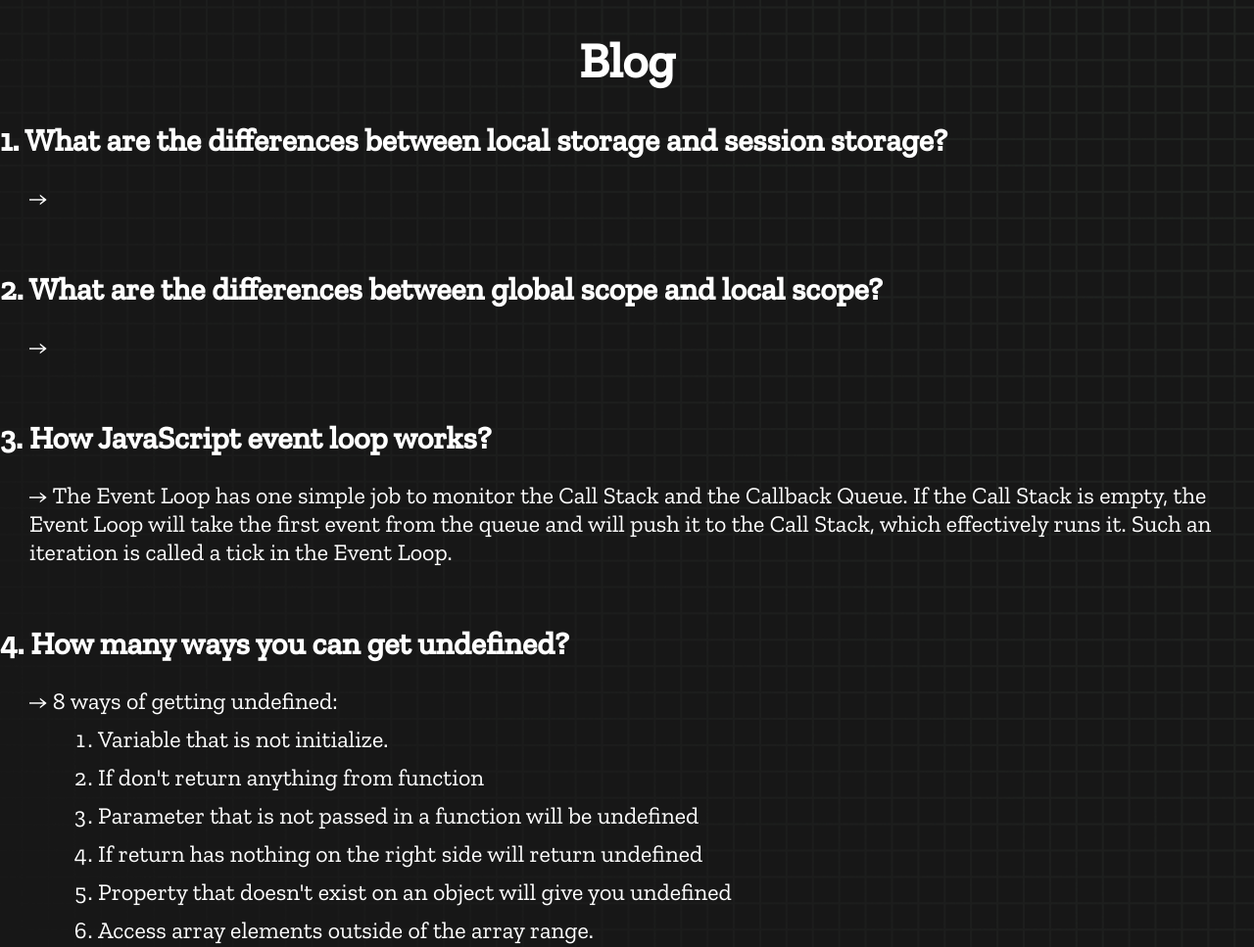
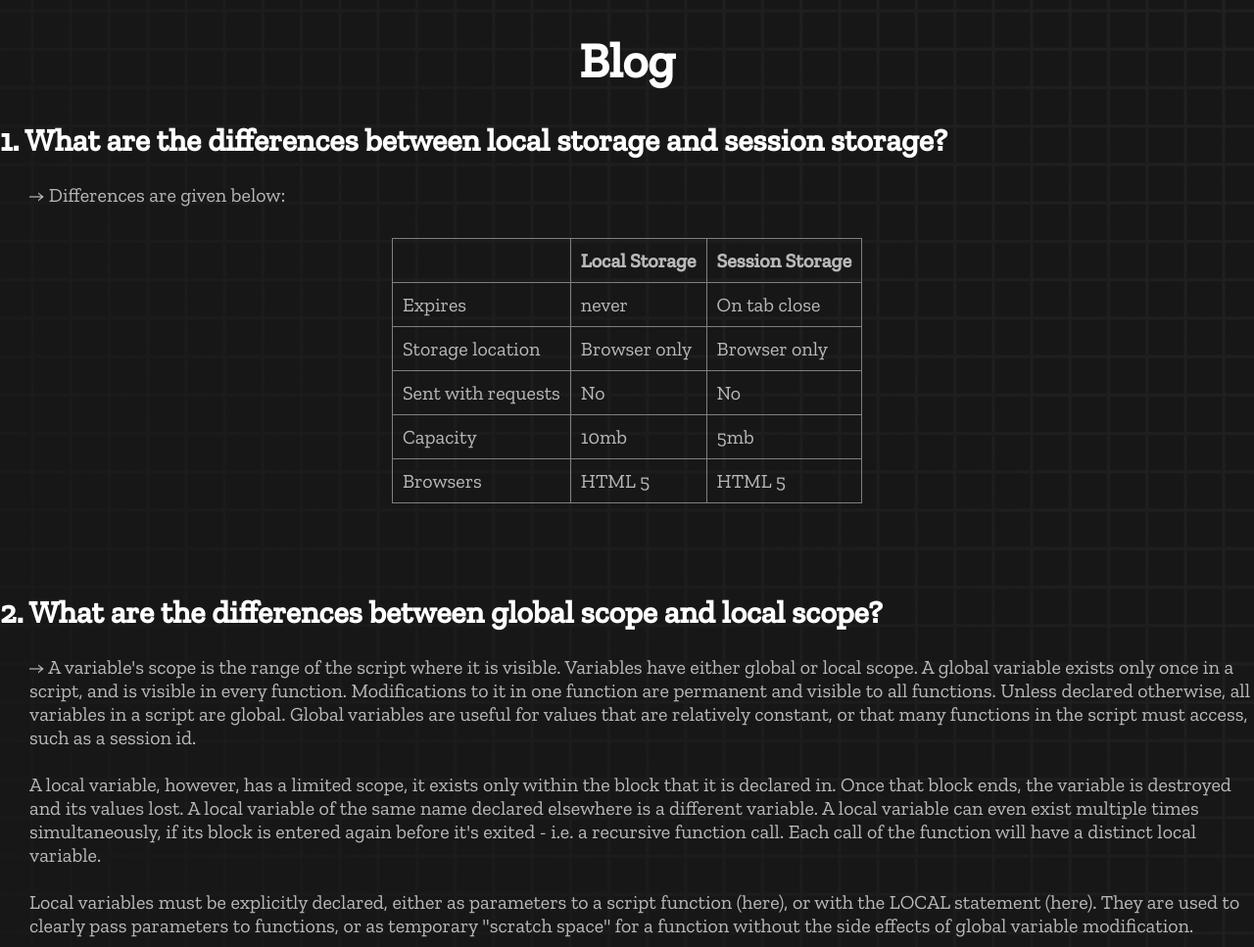
Before and after one commit to RayhanalKavey/type-speed-tester-debug-a7, a plain HTML site: page blog.html in a window 1280 px wide. Shown: the top 967 px of the page at 98% size. Drawn offline with nearby package versions, Linux system fonts and the light colour scheme.

Commit message:
add the first two questions and style the table of the first questions.

```diff
--- a/blog.html
+++ b/blog.html
@@ -22,13 +22,75 @@
         <h2 class="question">
           1. What are the differences between local storage and session storage?
         </h2>
-        <p class="answer"><span>&#8594</span></p>
+        <p class="answer "><span>&#8594 Differences are given below:</span>
+         <div class="table-ans">
+           <table>
+            <thead>
+              <tr>
+                <th></th>
+                <th>Local Storage</th>
+                <th>Session Storage</th>
+              </tr>
+            </thead>
+            <tbody>
+              <!-- row-1 -->
+              <tr>
+                <td>Expires</td>
+                <td>never</td>
+                <td>On tab close</td>
+              </tr>
+              <!-- row-2 -->
+              <tr>
+                <td>Storage location </td>
+                <td>Browser only</td>
+                <td>Browser only</td>
+              </tr>
+              <!-- row-3 -->
+              <tr>
+                <td>Sent with requests </td>
+                <td>No</td>
+                <td>No</td>
+
+              </tr>
+              <!-- row-4 -->
+              <tr>
+                <td>
+                  Capacity
+                </td>
+                <td>
+                 10mb
+                </td>
+                <td>
+                5mb
+                </td>
+              </tr>
+              <!-- row-5 -->
+              <tr>
+                <td>Browsers</td>
+                <td>
+                 HTML 5
+                </td>
+                <td>
+                HTML 5
+                </td>
+              </tr>
+            </tbody>
+          </table>
+         </div>
+        </p>
       </section>
       <section  class="qsn-section">
         <h2 class="question">
           2. What are the differences between global scope and local scope?
         </h2>
         <p class="answer"><span>&#8594</span>
+          A variable's scope is the range of the script where it is visible. Variables have either global or local scope. A global variable exists only once in a script, and is visible in every function. Modifications to it in one function are permanent and visible to all functions. Unless declared otherwise, all variables in a script are global. Global variables are useful for values that are relatively constant, or that many functions in the script must access, such as a session id.
+<br>
+<br>
+          A local variable, however, has a limited scope, it exists only within the block that it is declared in. Once that block ends, the variable is destroyed and its values lost. A local variable of the same name declared elsewhere is a different variable. A local variable can even exist multiple times simultaneously, if its block is entered again before it's exited - i.e. a recursive function call. Each call of the function will have a distinct local variable.
+<br>
+<br>
+          Local variables must be explicitly declared, either as parameters to a script function (here), or with the LOCAL statement (here). They are used to clearly pass parameters to functions, or as temporary "scratch space" for a function without the side effects of global variable modification.
 </p>
       </section>
       <section  class="qsn-section">
--- a/styles.css
+++ b/styles.css
@@ -206,11 +206,41 @@ Styles for blog start
   padding-bottom: 25px;
 }
 .answer {
-  font-size: 24px;
+  color: #bbb8b8;
+  font-size: 20px;
   padding-left: 30px;
 }
 .undefined-list {
   margin: 10px 0 0 70px;
+}
+/* table */
+.table-ans {
+  display: flex;
+  justify-content: center;
+}
+table {
+  font-size: 20px;
+  border-collapse: collapse;
+  margin: 2rem 3rem;
+  color: #bbb8b8;
+
+  justify-content: center;
+}
+th,
+td {
+  border: 1px solid gray;
+  padding: 10px 10px;
+}
+th {
+  text-align: center;
+}
+tr {
+  /* padding: 5px; */
+  text-align: left;
+}
+/* qsn 2 */
+h4 {
+  color: black;
 }
 /* -------------------
 Styles for blog end
```
